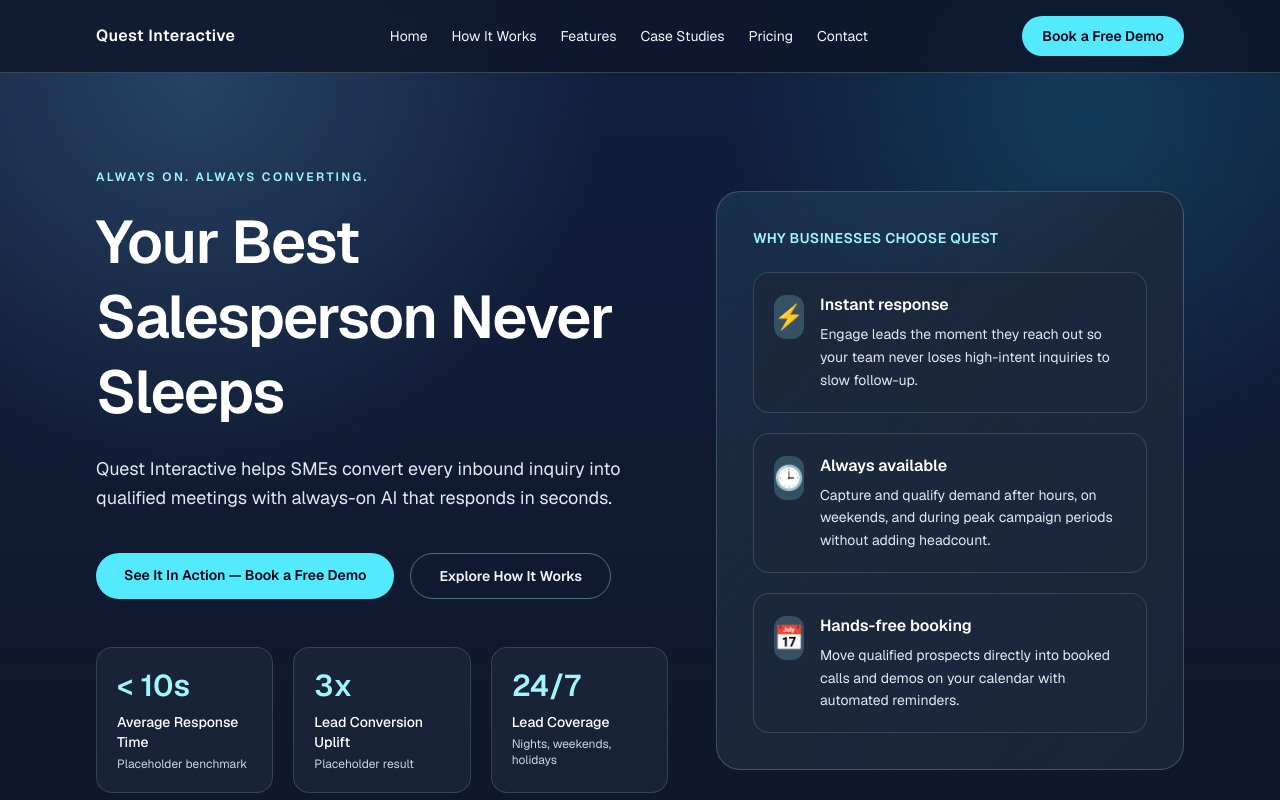
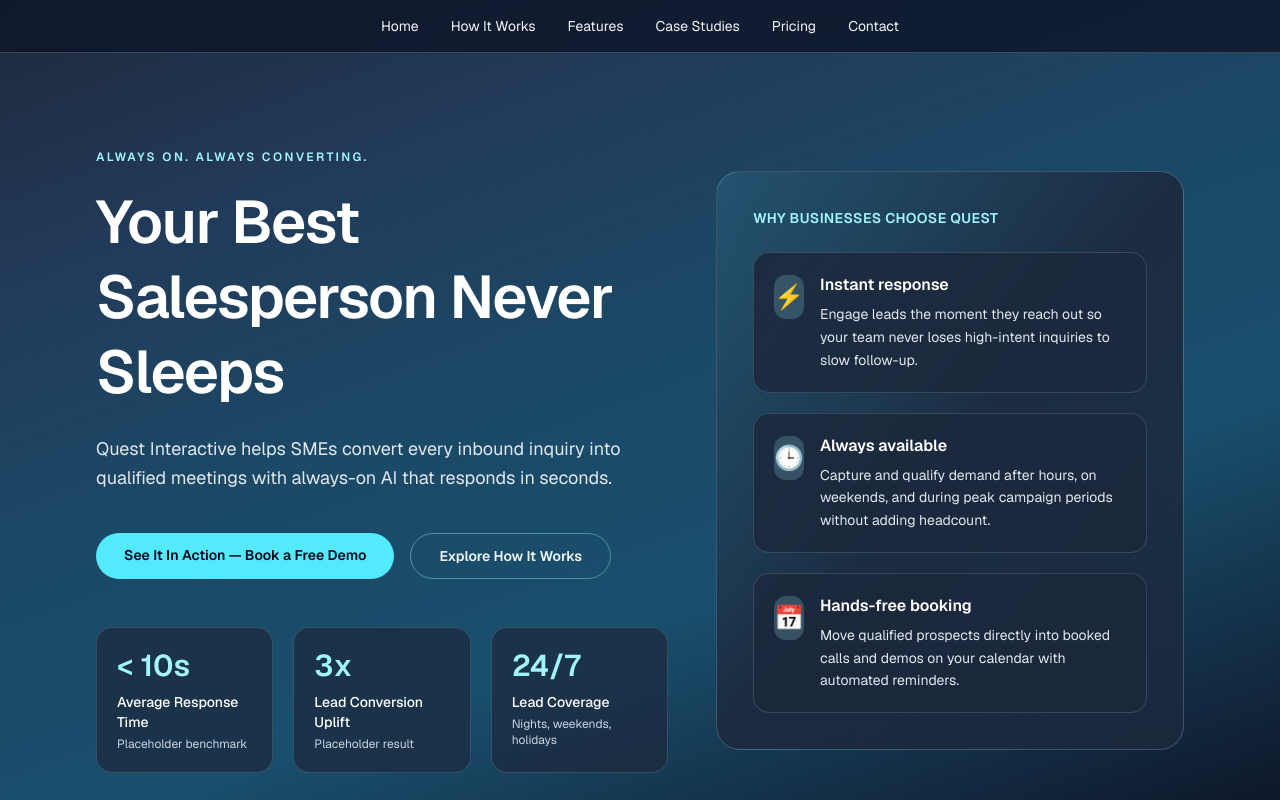
Before and after one commit to nyaks/quest-interactive-site, a Next.js app: page / in a window 1280 px wide. Shown: the top 800 px of the page. Built offline with nearby package versions, Linux system fonts and the light colour scheme.

Commit message:
Simplify header and smooth background gradient transitions

```diff
--- a/src/app/globals.css
+++ b/src/app/globals.css
@@ -25,9 +25,14 @@ body {
 body {
   min-height: 100vh;
   background:
-    radial-gradient(circle at 15% 10%, rgba(125, 211, 252, 0.2), transparent 32%),
-    radial-gradient(circle at 85% 15%, rgba(34, 211, 238, 0.16), transparent 28%),
-    linear-gradient(180deg, #111f3f 0%, #0f172a 100%);
+    linear-gradient(
+      160deg,
+      #1e293b 0%,
+      #223a59 22%,
+      #1b4966 45%,
+      #194f6d 68%,
+      #0f172a 100%
+    );
   color: var(--foreground);
   font-family: var(--font-geist-sans), Arial, Helvetica, sans-serif;
   text-rendering: optimizeLegibility;
--- a/src/components/layout/site-header.tsx
+++ b/src/components/layout/site-header.tsx
@@ -1,15 +1,11 @@
 import Link from "next/link";
-import { navigation, site } from "@/lib/site-data";
+import { navigation } from "@/lib/site-data";
 
 export function SiteHeader() {
   return (
     <header className="sticky top-0 z-40 border-b border-cyan-100/20 bg-slate-900/85 backdrop-blur">
-      <div className="mx-auto flex w-full max-w-6xl items-center justify-between px-4 py-4 sm:px-6 lg:px-8">
-        <Link href="/" className="text-base font-semibold tracking-wide text-white">
-          {site.name}
-        </Link>
-
-        <nav aria-label="Primary" className="hidden items-center gap-6 md:flex">
+      <div className="mx-auto flex w-full max-w-6xl items-center justify-center px-4 py-4 sm:px-6 lg:px-8">
+        <nav aria-label="Primary" className="flex flex-wrap items-center justify-center gap-x-6 gap-y-2 md:gap-x-8">
           {navigation.map((item) => (
             <Link
               key={item.href}
@@ -20,13 +16,6 @@ export function SiteHeader() {
             </Link>
           ))}
         </nav>
-
-        <Link
-          href={site.ctaLink}
-          className="rounded-full bg-cyan-300 px-5 py-2.5 text-sm font-semibold text-slate-950 transition duration-300 hover:-translate-y-0.5 hover:bg-cyan-200"
-        >
-          Book a Free Demo
-        </Link>
       </div>
     </header>
   );
```
